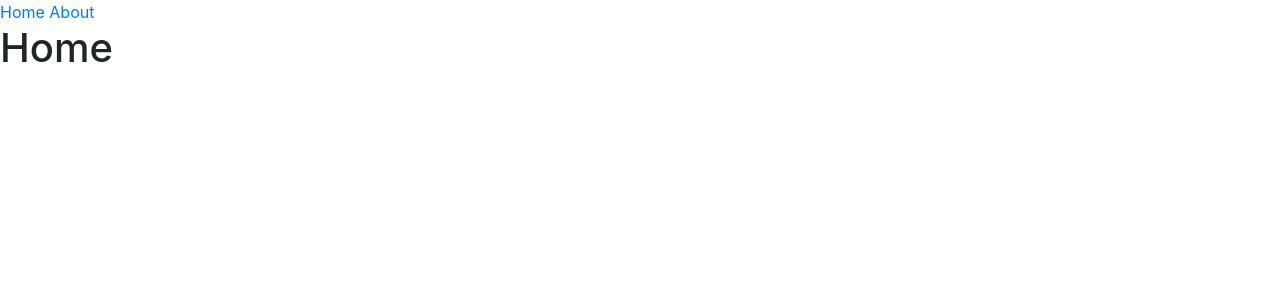
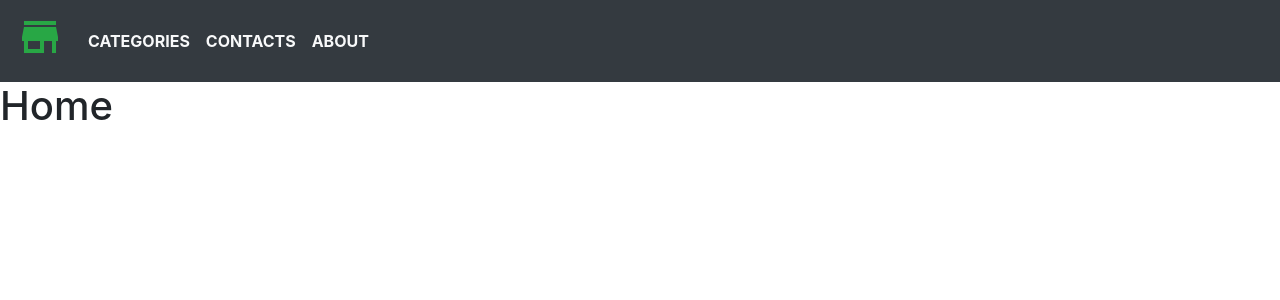
Before and after one commit to rshpak1996/ecomstore, a Django app: page / in a window 1280 px wide. Shown: the top 300 px of the page. Run offline with Django 3.2, Linux system fonts and the light colour scheme.

Commit message:
Add some bootstrap style to wrapper

```diff
--- a/shop/templates/wrapper.html
+++ b/shop/templates/wrapper.html
@@ -1,20 +1,38 @@
 <!doctype html>
 <html lang="en">
-  <head>
+
+<head>
     <!-- Required meta tags -->
     <meta charset="utf-8">
     <meta name="viewport" content="width=device-width, initial-scale=1, shrink-to-fit=no">
 
     <!-- Bootstrap CSS -->
-    <link rel="stylesheet" href="https://cdn.jsdelivr.net/npm/bootstrap@4.5.3/dist/css/bootstrap.min.css" integrity="sha384-TX8t27EcRE3e/ihU7zmQxVncDAy5uIKz4rEkgIXeMed4M0jlfIDPvg6uqKI2xXr2" crossorigin="anonymous">
+    <link rel="stylesheet" href="https://cdn.jsdelivr.net/npm/bootstrap@4.5.3/dist/css/bootstrap.min.css"
+        integrity="sha384-TX8t27EcRE3e/ihU7zmQxVncDAy5uIKz4rEkgIXeMed4M0jlfIDPvg6uqKI2xXr2" crossorigin="anonymous">
+    <link href="https://fonts.googleapis.com/icon?family=Material+Icons" rel="stylesheet">
+
+    <style>
+        .material-icons.md-48 { font-size: 48px; }
+    </style>
 
     <title>{% block title %} {% endblock %}</title>
-  </head>
-  <body>
-    <header>
+</head>
+
+<body>
+    <!-- <header>
         <a href="{% url 'home' %}">Home</a>
         <a href="{% url 'about' %}">About</a>
-    </header>
+    </header> -->
+
+    <nav class="navbar navbar-expand-md bg-dark">
+
+        <a class="navbar-brand" href=""><i class="material-icons md-48 text-success">store</i></a>
+        <ul class="navbar-nav">
+            <li class="nav-item"><a class="nav-link text-light text-uppercase font-weight-bold" href="">Categories</a></li>
+            <li class="nav-item"><a class="nav-link text-light text-uppercase font-weight-bold" href="">Contacts</a></li>
+            <li class="nav-item"><a class="nav-link text-light text-uppercase font-weight-bold" href="">About</a></li>
+        </ul>
+    </nav>
 
     {% block content %}
     {% endblock %}
@@ -22,13 +40,18 @@
     <!-- Optional JavaScript; choose one of the two! -->
 
     <!-- Option 1: jQuery and Bootstrap Bundle (includes Popper) -->
-    <script src="https://code.jquery.com/jquery-3.5.1.slim.min.js" integrity="sha384-DfXdz2htPH0lsSSs5nCTpuj/zy4C+OGpamoFVy38MVBnE+IbbVYUew+OrCXaRkfj" crossorigin="anonymous"></script>
-    <script src="https://cdn.jsdelivr.net/npm/bootstrap@4.5.3/dist/js/bootstrap.bundle.min.js" integrity="sha384-ho+j7jyWK8fNQe+A12Hb8AhRq26LrZ/JpcUGGOn+Y7RsweNrtN/tE3MoK7ZeZDyx" crossorigin="anonymous"></script>
+    <script src="https://code.jquery.com/jquery-3.5.1.slim.min.js"
+        integrity="sha384-DfXdz2htPH0lsSSs5nCTpuj/zy4C+OGpamoFVy38MVBnE+IbbVYUew+OrCXaRkfj"
+        crossorigin="anonymous"></script>
+    <script src="https://cdn.jsdelivr.net/npm/bootstrap@4.5.3/dist/js/bootstrap.bundle.min.js"
+        integrity="sha384-ho+j7jyWK8fNQe+A12Hb8AhRq26LrZ/JpcUGGOn+Y7RsweNrtN/tE3MoK7ZeZDyx"
+        crossorigin="anonymous"></script>
 
     <!-- Option 2: jQuery, Popper.js, and Bootstrap JS
     <script src="https://code.jquery.com/jquery-3.5.1.slim.min.js" integrity="sha384-DfXdz2htPH0lsSSs5nCTpuj/zy4C+OGpamoFVy38MVBnE+IbbVYUew+OrCXaRkfj" crossorigin="anonymous"></script>
     <script src="https://cdn.jsdelivr.net/npm/popper.js@1.16.1/dist/umd/popper.min.js" integrity="sha384-9/reFTGAW83EW2RDu2S0VKaIzap3H66lZH81PoYlFhbGU+6BZp6G7niu735Sk7lN" crossorigin="anonymous"></script>
     <script src="https://cdn.jsdelivr.net/npm/bootstrap@4.5.3/dist/js/bootstrap.min.js" integrity="sha384-w1Q4orYjBQndcko6MimVbzY0tgp4pWB4lZ7lr30WKz0vr/aWKhXdBNmNb5D92v7s" crossorigin="anonymous"></script>
     -->
-  </body>
+</body>
+
 </html>
```
